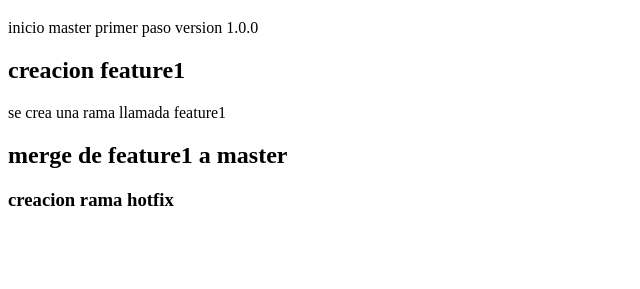
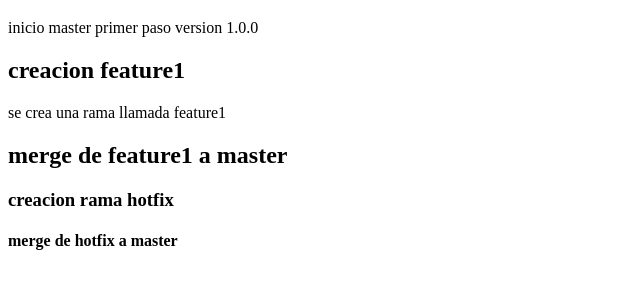
Before and after one commit to alejoavilag/collaborativeSoftware, a plain HTML site: page index.html in a window 1280 px wide. Shown: the part 61-350 px from the top of the page, without its empty margins (0-640 px from the left). Drawn offline with Linux system fonts and the light colour scheme.

Commit message:
[UPDATE] update master merge to hotfix

```diff
--- a/index.html
+++ b/index.html
@@ -12,5 +12,6 @@
     <p>se crea una rama llamada feature1</p>
     <h2>merge de feature1 a master</h2>
     <h3>creacion rama hotfix</h3>
+    <h4>merge de hotfix a master</h4>
 </body>
 </html>
```
